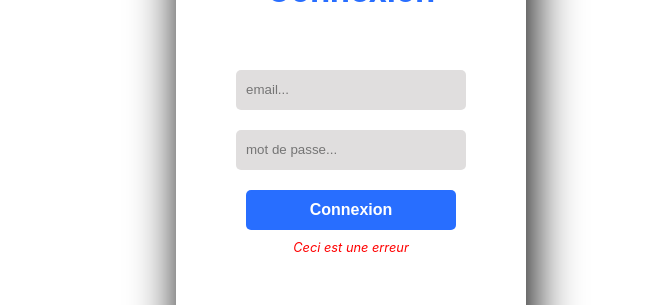
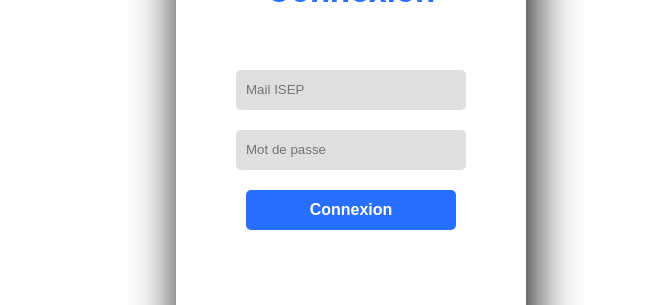
Before and after one commit to TugdualDek/InvestDay, a Next.js app: page /login in a window 1280 px wide. Shown: the part 243-548 px from the top of the page, without its empty margins (289-942 px from the left). Built offline with nearby package versions, Linux system fonts and the light colour scheme.

Commit message:
Verifications mails et mot de passe
Seul les emails isep peuvent s'inscrire
verification locale des champs avant d'envoyer

```diff
--- a/src/context/AuthContext.js
+++ b/src/context/AuthContext.js
@@ -3,8 +3,8 @@ import { useRouter } from "next/router";
 
 const AuthContext = createContext({
   isAuthenticated: null,
-  login: (fetch, email, password) => {},
-  register: (fetch, email, password, name) => {},
+  login: (fetch, email, password, callback) => {},
+  register: (fetch, email, password, name, callback) => {},
   logout: () => {},
   user: null,
   reLogin: () => false,
@@ -33,15 +33,19 @@ function AuthProvider({ children }) {
       console.error(e);
     }
   }
-  async function login(fetch, email, password) {
+  async function login(fetch, email, password, callback) {
+    try {
       let result = await fetch.post("/api/auth/login", { email, password });
-    console.log(result);
+
       if (result?.email) {
         setIsAuthenticated(true);
         setUser(result);
         console.log("logged in", result);
         window.sessionStorage.setItem("lastUser", JSON.stringify(result));
         router.push("/");
+      }
+    } catch (e) {
+      callback(e);
     }
   }
 
--- a/src/pages/api/auth/register.ts
+++ b/src/pages/api/auth/register.ts
@@ -21,8 +21,11 @@ async function register(req: NextApiRequest, res: NextApiResponse<any>) {
   const { email, password, studentId, name } = req.body;
   if (!email || !password) {
     throw "Email and password are required";
-    return;
   }
+  if (password.length < 8) throw "Password must be at least 8 characters long";
+  if (!(email.includes("@isep.fr") || email.includes("@eleve.isep.fr")))
+    throw "Please use your isep email";
+
   // check if user already exists (email or isepNumber)
   const user = await prisma.user.findFirst({
     where: {
--- a/src/pages/login.tsx
+++ b/src/pages/login.tsx
@@ -10,7 +10,7 @@ import { useFetch } from "../context/FetchContext.js";
 export default function Login() {
   const fetch = useFetch();
   const { login, register } = useAuthentification();
-  const [error, setError] = useState("Ceci est une erreur");
+  const [error, setError] = useState("");
   const [email, setEmail] = useState("");
   const [password, setPassword] = useState("");
   const [emailR, setEmailRegister] = useState("");
@@ -18,14 +18,34 @@ export default function Login() {
   const [name, setName] = useState("");
   const [toggleLogin, setToggle] = useState(false);
 
+  function handleError(error: string) {
+    setError("Identifiants invalides");
+  }
   async function handleLogin(e: { preventDefault: () => void }) {
     e.preventDefault();
-    login(fetch, email, password);
+    if (email === "" || password === "")
+      return setError("Veuillez remplir tous les champs");
+
+    // check is email is valid
+    if (!email.includes("@")) return setError("Email invalide");
+
+    login(fetch, email, password, handleError);
   }
 
   async function handleRegister(e: { preventDefault: () => void }) {
     e.preventDefault();
-    register(fetch, emailR, passwordR, name);
+    if (emailR === "" || passwordR === "" || name === "")
+      return setError("Veuillez remplir tous les champs");
+
+    // check is email is valid
+    if (!emailR.includes("@eleve.isep.fr") && !emailR.includes("@isep.fr"))
+      return setError("Merci d'utiliser votre mail ISEP");
+
+    // check if password is valid
+    if (passwordR.length < 8)
+      return setError("Le mot de passe doit contenir au moins 8 caractères");
+
+    register(fetch, emailR, passwordR, name, handleError);
   }
 
   function toggleLoginState() {
@@ -65,7 +85,7 @@ export default function Login() {
                   type="email"
                   name="email"
                   id="email"
-                  placeholder="email..."
+                  placeholder="Mail ISEP"
                 />
                 <input
                   value={password}
@@ -73,7 +93,7 @@ export default function Login() {
                   type="password"
                   name="password"
                   id="password"
-                  placeholder="mot de passe..."
+                  placeholder="Mot de passe"
                 />
                 <button
                   type="submit"
@@ -104,7 +124,7 @@ export default function Login() {
                   type="text"
                   name="nom"
                   id="nom"
-                  placeholder="Nom..."
+                  placeholder="Identifiant ISEP"
                 />
                 <input
                   value={emailR}
@@ -112,7 +132,7 @@ export default function Login() {
                   type="email"
                   name="email"
                   id="email"
-                  placeholder="Email..."
+                  placeholder="Mail ISEP"
                 />
                 <input
                   value={passwordR}
@@ -120,7 +140,7 @@ export default function Login() {
                   type="password"
                   name="password"
                   id="password"
-                  placeholder="Mot de passe..."
+                  placeholder="Mot de passe"
                 />
                 <button
                   type="submit"
```
Lines whose indentation alone changed are shown as unchanged.
